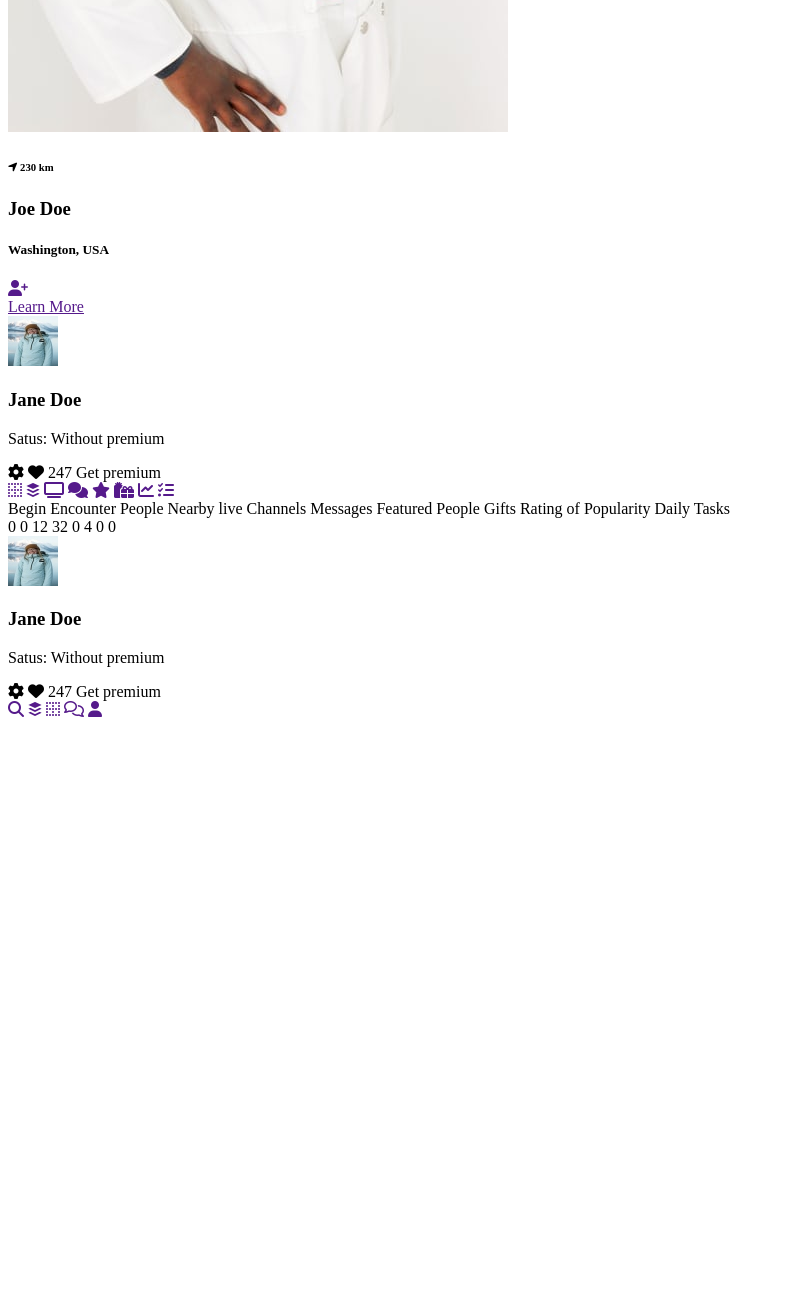
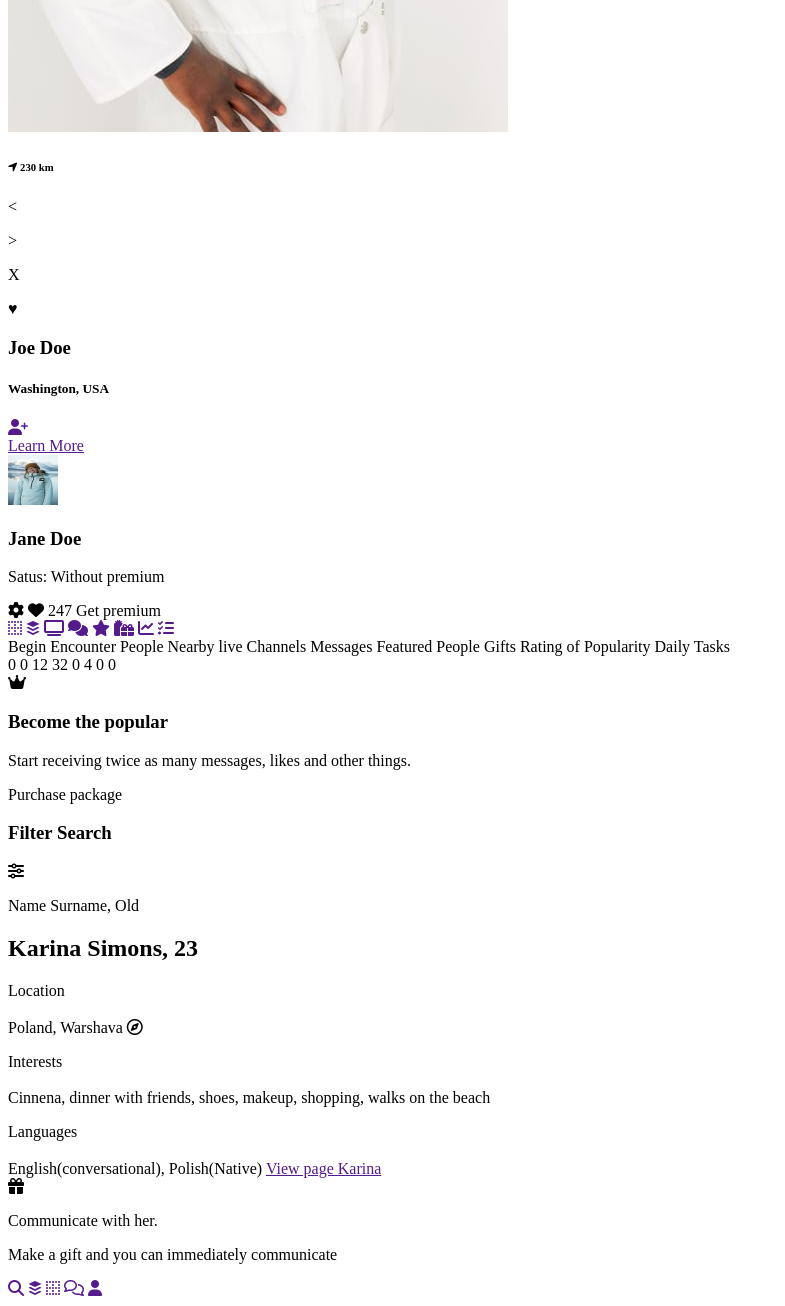
Before and after one commit to D-E-F-E-A-T/SwipexClone, a website: page src/index.html in a window 1280 px wide. Shown: the part 869-2175 px from the top of the page, without its empty margins (0-785 px from the left). Before the commit the page ends 1596 px from the top, so only its background shows below. Drawn offline with Linux system fonts and the light colour scheme.

Commit message:
I have finished the main page

```diff
--- a/src/assets/styles/modules/_content-left.css
+++ b/src/assets/styles/modules/_content-left.css
@@ -1,4 +1,7 @@
 .content-left {
 
     grid-area: user-info;
+    margin-right: 30px;
+    overflow:hidden;
+    white-space: nowrap;
 }
--- a/src/assets/styles/modules/_content-right.css
+++ b/src/assets/styles/modules/_content-right.css
@@ -1,3 +1,6 @@
 .content-right {
     grid-area: content-right;
+    margin-left: 30px;
+    margin-right: 30px;
+
 }
--- /dev/null
+++ b/src/assets/styles/modules/_current-user.css
@@ -0,0 +1,78 @@
+.current-user {
+    background-color: white;
+    border-radius: 10px;
+    padding-bottom: 90px;
+    margin-top: 30px;
+    position: relative;
+;
+
+    &__wrapper {
+        margin: 0 30px 0 30px;
+        border-bottom: 1px solid gainsboro;
+        border-width: 100%;
+
+        position: relative;
+    }
+
+    &__info {
+        color: $muted;
+        padding-top: 5px;
+        margin-top: 5px;
+
+        padding-bottom: 0;
+        margin-bottom: 0;
+        &--float {
+            float:left;
+            margin-left: 120px;
+        }
+    }
+
+    &__name {
+        padding-top: 0;
+        margin-top: 0;
+        font-weight: 700;
+
+        &--float {
+            float: left;
+            margin-left: 120px;
+            margin-bottom: -10px;
+        }
+
+
+    }
+
+    &__icon {
+
+        background-color: $mainPurple;
+        font-size: 2rem;
+        color: white;
+        border-radius: 10px;
+        text-align: right;
+        position: absolute;
+        right: 20px;
+        top: 40px;
+    }
+
+    &__button {
+        display: flex;
+        justify-content: center;
+        align-items: center ;
+        background-color: $muted;
+
+
+        border-radius: 10px;
+        margin-top: 20px;
+
+        height: 40px;
+    }
+
+    &__gift {
+        float: left;
+        font-size: 4rem;
+        position: absolute;
+        left: 30px;
+        bottom: 25px;
+        color: $mainPurple;
+    }
+
+}
--- /dev/null
+++ b/src/assets/styles/modules/_filter-search.css
@@ -0,0 +1,19 @@
+.filter-search {
+    background-color: white;
+    border-radius: 10px;
+    display:flex;
+    align-items: center;
+    justify-content: space-between;
+
+    &__title {
+        display: inline-block;
+        padding-left: 30px;
+    }
+
+    &__icon {
+        margin-right: 30px;
+        color: $mainPurple;
+        font-size: 2rem;
+    }
+
+}
--- a/src/assets/styles/modules/_main.css
+++ b/src/assets/styles/modules/_main.css
@@ -5,6 +5,6 @@ main {
         display: grid;
         grid-template-columns: 30% 40% 30%;
         grid-template-areas: "user-info tape content-right"
-                             " .. slide .."
+                             " user-info slide content-right"
     }
 }
--- /dev/null
+++ b/src/assets/styles/modules/_purchase-ad.css
@@ -0,0 +1,50 @@
+.purchase-ad {
+    background-color: white;
+    border-radius: 10px;
+    position: relative;
+
+    &__icon {
+        height: 50px;
+        width: 50px;
+        font-size: 3rem;
+        color: $mainOrange;
+        margin: 15px;
+
+    }
+
+    &__heading {
+        display: inline-block;
+        margin-left: 10px;
+        position: absolute;
+
+    }
+
+    &__text {
+        color: $muted;
+        display: inline-block;
+        position: absolute;
+        top: 30px;
+        margin-left: 10px;
+    }
+
+    &__button {
+        display: block;
+        position: relative;
+        top: -15px;
+        font-size: 0.7rem;
+        color: white;
+        text-align: center;
+
+
+        padding-top: 15px;
+        padding-bottom: 15px;
+        border-radius: 10px;
+        background-color: $mainPurple;
+        font-weight: bold;
+
+        margin: 30px 30px ;
+        ;
+
+    }
+
+}
--- /dev/null
+++ b/src/assets/styles/modules/_slide-section-buttons.css
@@ -0,0 +1,3 @@
+.slide-section-buttons {
+    position: relative;
+}
--- a/src/assets/styles/modules/_slide-section.css
+++ b/src/assets/styles/modules/_slide-section.css
@@ -7,7 +7,7 @@
 
 
     @mixin atLarge {
-        margin-top: -550px;
+        margin-top: -100px;
         width: 100%;
 
     }
@@ -45,6 +45,58 @@
             margin-bottom: 2px;
             margin-top: 5px;
             border-radius: 2px;
+
+            &--left {
+                border-radius: 10px;
+                text-align: center;
+                width: 70px;
+                background-color: white;
+                color:gray;
+                position: absolute;
+                bottom: -200px;
+                left: 50px;
+                font-size: 4rem;
+            }
+
+            &--right {
+                border-radius: 10px;
+                text-align: center;
+                width: 70px;
+                background-color: white;
+                color:gray;
+                position: absolute;
+                bottom: -200px;
+                right: 50px;
+                font-size: 4rem;
+            }
+
+
+            &--x {
+                border-radius: 10px;
+                text-align: center;
+                width: 70px;
+                background-color: $mainOrange;
+                color:white;
+                position: absolute;
+                bottom: -210px;
+                right: 200px;
+                font-size: 4rem;
+                padding: 10px;
+            }
+
+            &--swash {
+                border-radius: 10px;
+                text-align: center;
+                width: 70px;
+                background-color: $mainPurple;
+                color:white;
+                position: absolute;
+                bottom: -210px;
+                left: 200px;
+                font-size: 4rem;
+                padding: 10px;
+            }
+
 
 
             &--orange {
@@ -119,6 +171,9 @@
                 background-color: green;
                 display: inline-block;
                 margin: 0 0 0 10px;
+
+
+
             }
         }
 
--- a/src/assets/styles/modules/_user-links.css
+++ b/src/assets/styles/modules/_user-links.css
@@ -4,10 +4,6 @@
     margin-left: 30px;
     margin-top: 50px;
     display: flex;
-
-    white-space: nowrap;
-    overflow: hidden;
-
 
 
     &__containers {
--- a/src/assets/styles/modules/_wrapper.css
+++ b/src/assets/styles/modules/_wrapper.css
@@ -10,7 +10,9 @@
 
         @mixin atLarge {
 
-            width: fit-content;
+            max-width: fit-content;
+            padding-left: 0;
+            padding-right: 0;
         }
     }
 }
--- a/src/assets/styles/style.css
+++ b/src/assets/styles/style.css
@@ -12,3 +12,7 @@
 @import 'modules/_content-left.css';
 @import 'modules/_user-info.css';
 @import 'modules/_user-links.css';
+@import 'modules/_content-right.css';
+@import 'modules/_purchase-ad.css';
+@import 'modules/_filter-search.css';
+@import 'modules/_current-user.css';
--- a/src/index.html
+++ b/src/index.html
@@ -56,9 +56,17 @@
                 <p class="slide-section__dots__dot slide-section__dots__dot--orange"></p>
                 <p class="slide-section__dots__dot"></p>
                 <p class="slide-section__dots__dot"></p>
+
+
+
             </div>
-            <div>
 
+            <div class="slide-seciont__buttons display-none">
+
+                <p class="slide-section__dots__dot--left"><</p>
+                <p class="slide-section__dots__dot--right">></p>
+                <p class="slide-section__dots__dot--x">X</p>
+                <p class="slide-section__dots__dot--swash">♥</p>
 
                 <a href=""></a>
             </div>
@@ -131,17 +139,45 @@
 
         <aside class="content-right display-none">
 
-            <div class="user-info">
-                <img class="user-info__image" src="assets/images/person2.jpg" alt="user-photo">
-                <h3 class="user-info__name">Jane Doe</h3>
-                <p class="user-info__status">Satus: Without premium</p>
-                <i  class="user-info__icon fas fa-cog"></i>
-                <i class="user-info__heart fas fa-heart"></i>
-                <a class="user-info__link">247</a>
-                <a class="user-info__button">Get premium</a>
+            <div class="purchase-ad">
+                <i class=" purchase-ad__icon fas fa-crown"></i>
+                <h3 class="purchase-ad__heading">Become the popular</h3>
+                <p class="purchase-ad__text">Start receiving twice as many messages, likes and other things.</p>
+
+                <a class="purchase-ad__button">Purchase package</a>
                 </div>
             </div>
 
+            <div class="filter-search">
+                <h3 class="filter-search__title">Filter Search</h3>
+                <i class="filter-search__icon fas fa-sliders-h"></i>
+            </div>
+
+            <div class="current-user">
+                <div class="current-user__wrapper">
+                    <p class="current-user__info">Name Surname, Old</p>
+                    <h2 class="current-user__name">Karina Simons, 23</h2>
+                </div>
+
+                <div class="current-user__wrapper">
+                    <p class="current-user__info">Location</p>
+                    <h3 class="current-user__name"></h3>Poland, Warshava</h3>
+                    <i class="current-user__icon far fa-compass"></i>
+
+                    <p class="current-user__info">Interests</p>
+                    <h3 class="current-user__name"></h3>Cinnena, dinner with friends, shoes, makeup, shopping, walks on the beach</h3>
+
+                    <p class="current-user__info">Languages</p>
+                    <h3 class="current-user__name current-user__name--last"></h3>English(conversational), Polish(Native)</h3>
+                    <a class= "current-user__button" href="">View page Karina</a>
+
+                </div>
+                <i class="current-user__gift fas fa-gift"></i>
+                <p class="current-user__name--float">Communicate with her.</p>
+                <p class="current-user__info--float">Make a gift and you can immediately communicate</p>
+
+
+            </div>
 
         </aside>
 
```
Also changed, not shown: src/assets/styles/modules/_tape-container.css (+7 -0 lines).
